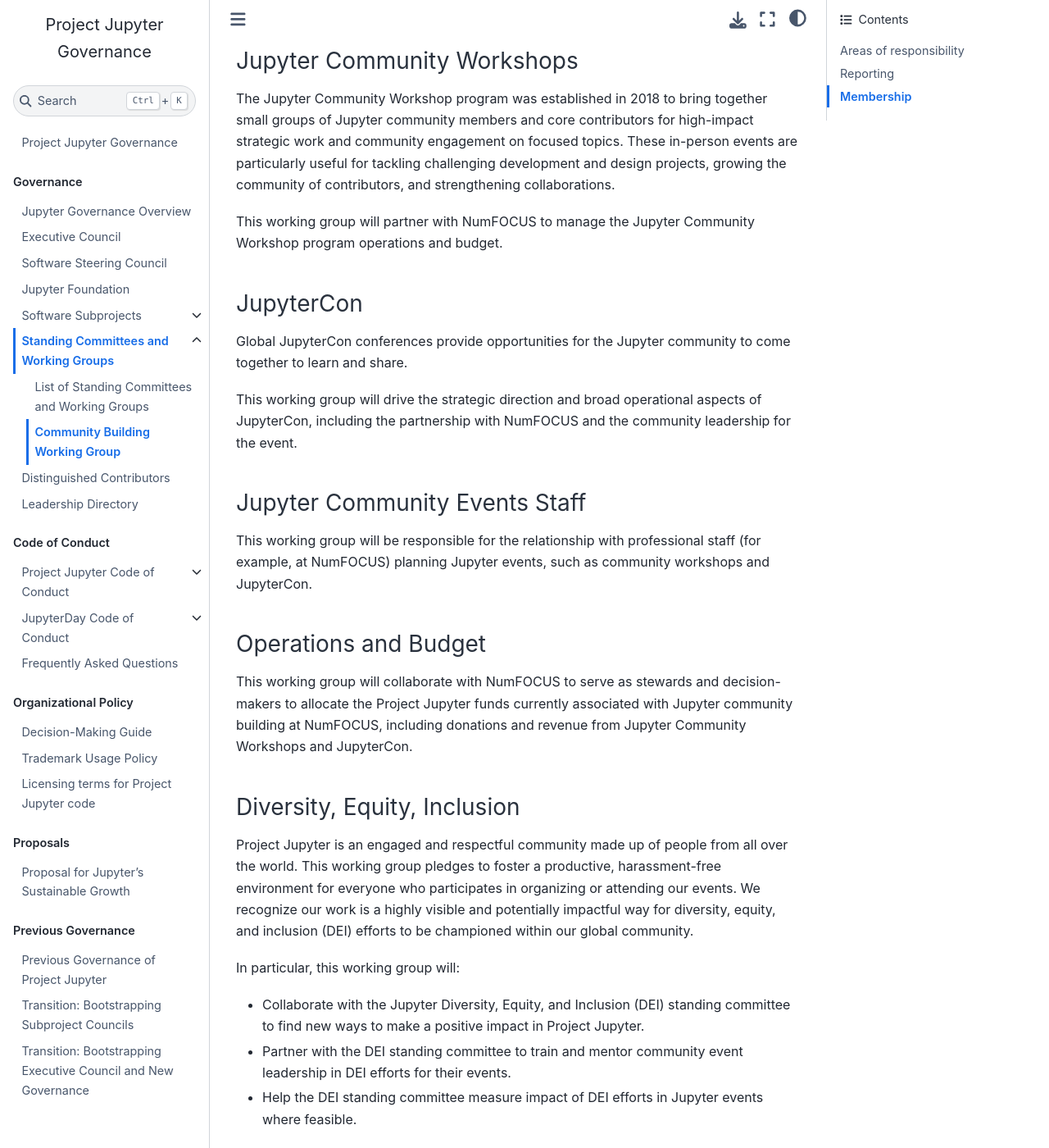
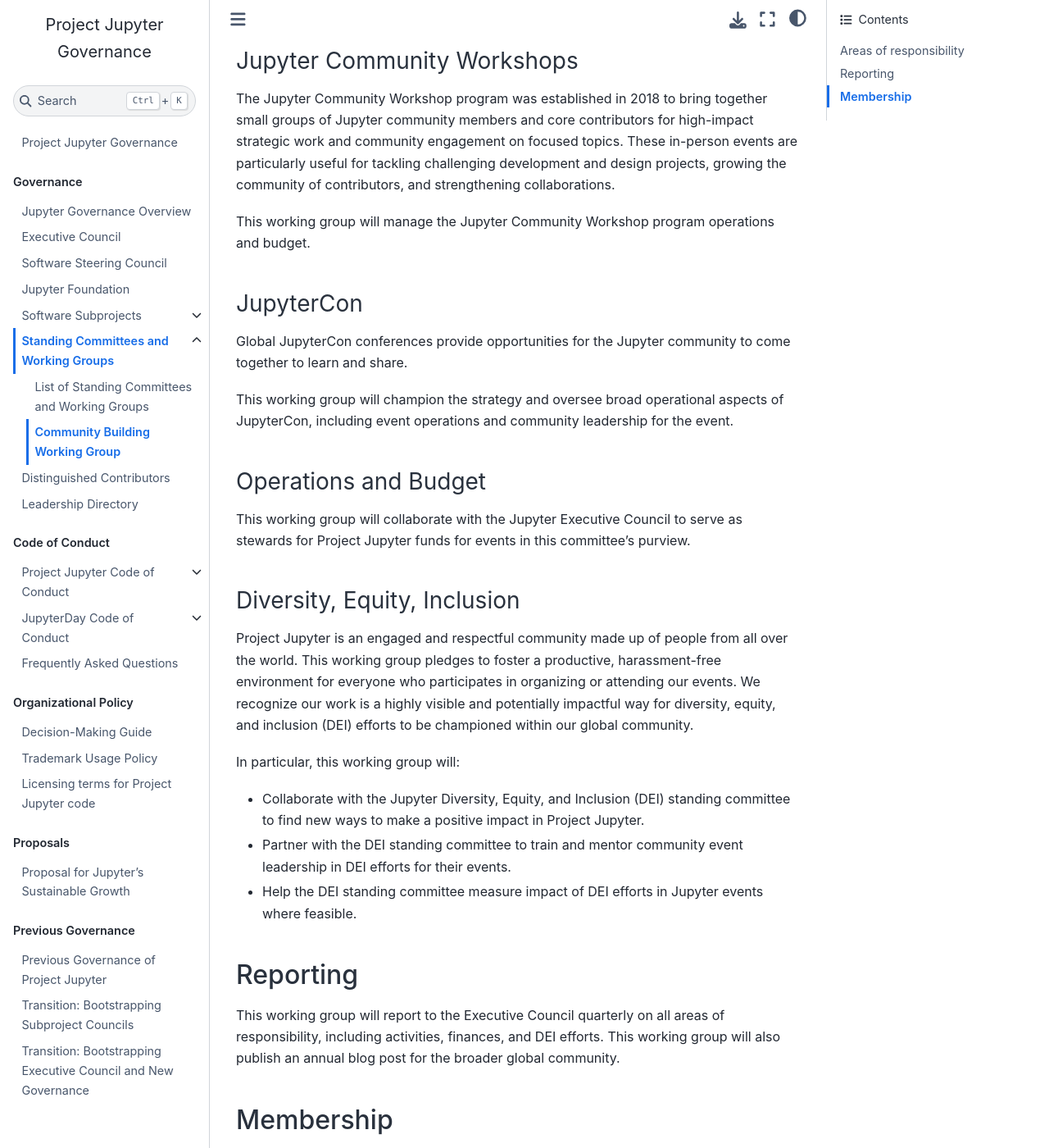
Before and after one commit to jupyter/governance, a Jupyter Book: the page built from communitybuildingworkinggroup.md, in a window 1280 px wide and 1400 px high, scrolled down 617 px. Shown: the whole window at 82% size. Built offline with Jupyter Book 1.0.4 settings and Sphinx 7.4.7 and the Sphinx Book theme 1.1.4, drawn with Linux system fonts in a browser that asks for light colours; pages that are not in the unit, such as notebooks, are missing from menus.

Commit message:
Remove mention of NumFOCUS from the JCB charter
Also align some statements in the charter closer to how things have worked out in practice.

```diff
--- a/communitybuildingworkinggroup.md
+++ b/communitybuildingworkinggroup.md
@@ -26,30 +26,22 @@
 and design projects, growing the community of contributors, and strengthening
 collaborations.
 
-This working group will partner with NumFOCUS to manage the Jupyter Community
-Workshop program operations and budget.
+This working group will manage the Jupyter Community Workshop program operations
+and budget.
 
 ### JupyterCon
 
 Global JupyterCon conferences provide opportunities for the Jupyter community
 to come together to learn and share.
 
-This working group will drive the strategic direction and broad operational
-aspects of JupyterCon, including the partnership with NumFOCUS and the
-community leadership for the event.
-
-### Jupyter Community Events Staff
-
-This working group will be responsible for the relationship with professional
-staff (for example, at NumFOCUS) planning Jupyter events, such as community
-workshops and JupyterCon.
+This working group will champion the strategy and oversee broad operational
+aspects of JupyterCon, including event operations and community leadership for
+the event.
 
 ### Operations and Budget
 
-This working group will collaborate with NumFOCUS to serve as stewards and
-decision-makers to allocate the Project Jupyter funds currently associated
-with Jupyter community building at NumFOCUS, including donations and revenue
-from Jupyter Community Workshops and JupyterCon.
+This working group will collaborate with the Jupyter Executive Council to serve
+as stewards for Project Jupyter funds for events in this committee's purview.
 
 ### Diversity, Equity, Inclusion
 
```
